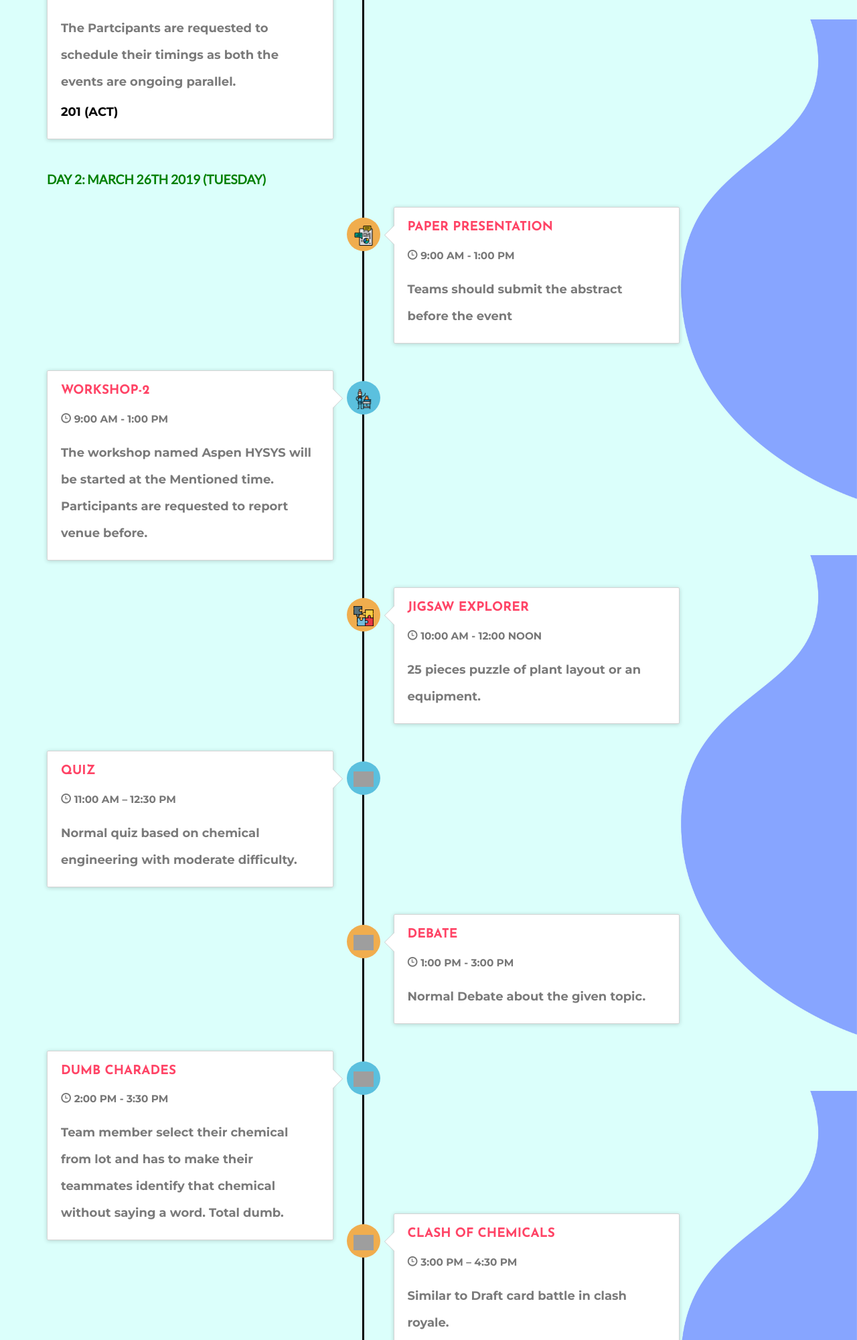
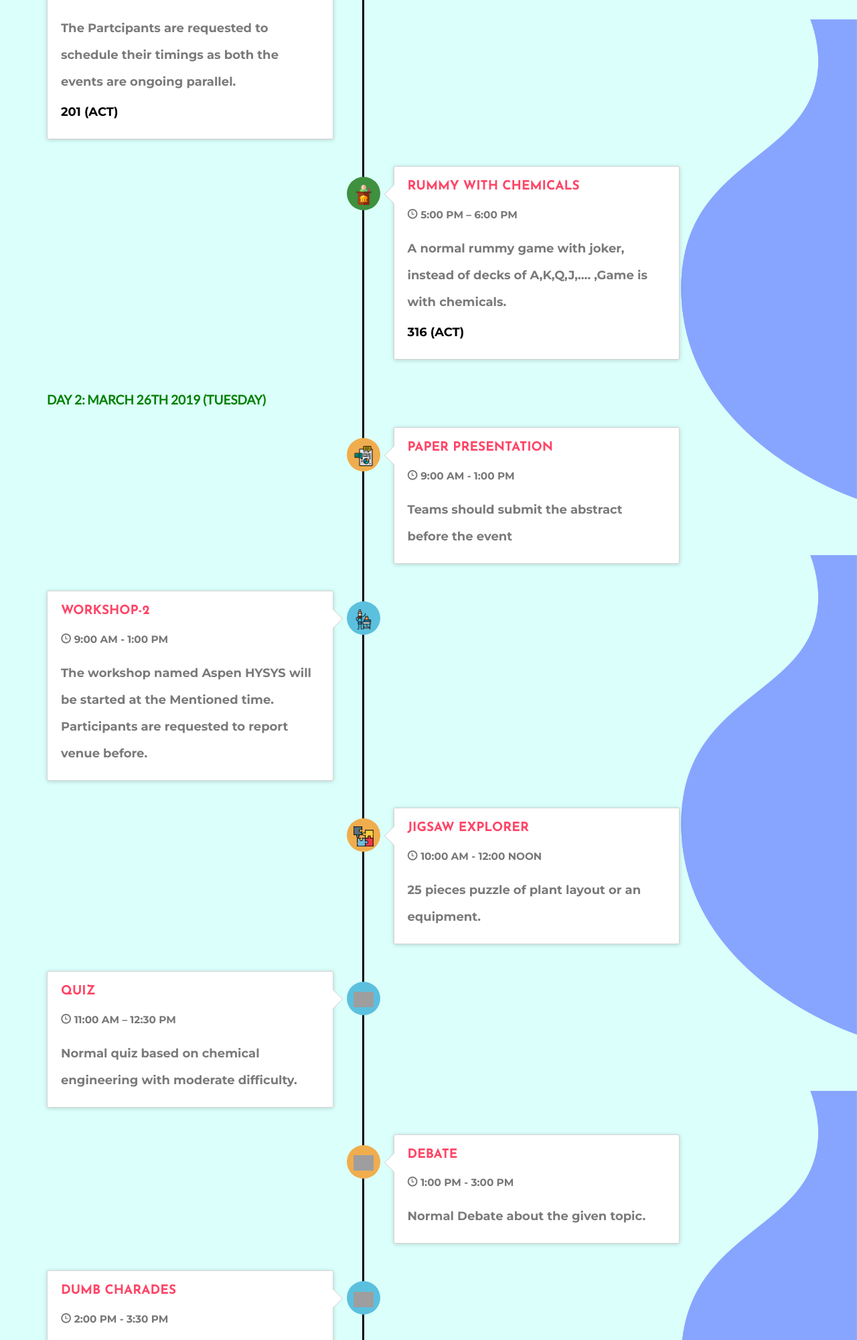
Before and after one commit to startersup/chemfluence, a PHP site: page /timeline/ in a window 1280 px wide. Shown: the part 1571-3572 px from the top of the page at 67% size. Run offline with PHP 8.4, Linux system fonts and the light colour scheme; some libraries are stand-ins or nearby versions; grey boxes are pictures that could not be loaded.

Commit message:
Update index.php
sss

```diff
--- a/timeline/index.php
+++ b/timeline/index.php
@@ -226,6 +226,19 @@ $_SESSION['redirect']='/timeline';
           </div>
         </li>
         <br>
+         <li class="timeline-inverted">
+          <div class="timeline-badge success"><img  class="imge1" src="../assets/images/lecron.png"></div>
+          <div class="timeline-panel">
+            <div class="timeline-heading">
+              <h4 class="timeline-title">RUMMY WITH CHEMICALS</h4>
+              <p><small class="text-muted"><i class="glyphicon glyphicon-time"></i> 5:00 PM – 6:00 PM </small></p>
+            </div>
+            <div class="timeline-body">
+              <p>A normal rummy game with joker, instead of decks of A,K,Q,J,…. ,Game is with chemicals.</p>
+              <p><span>316 (ACT)</span>
+            </div>
+          </div>
+        </li><br>
         <div class="">
 					<center><h4 style="color:green;font-family: 'lato', sans-serif;">DAY 2: MARCH 26th 2019 (TUESDAY)</h4></center>
 				<br>
```
